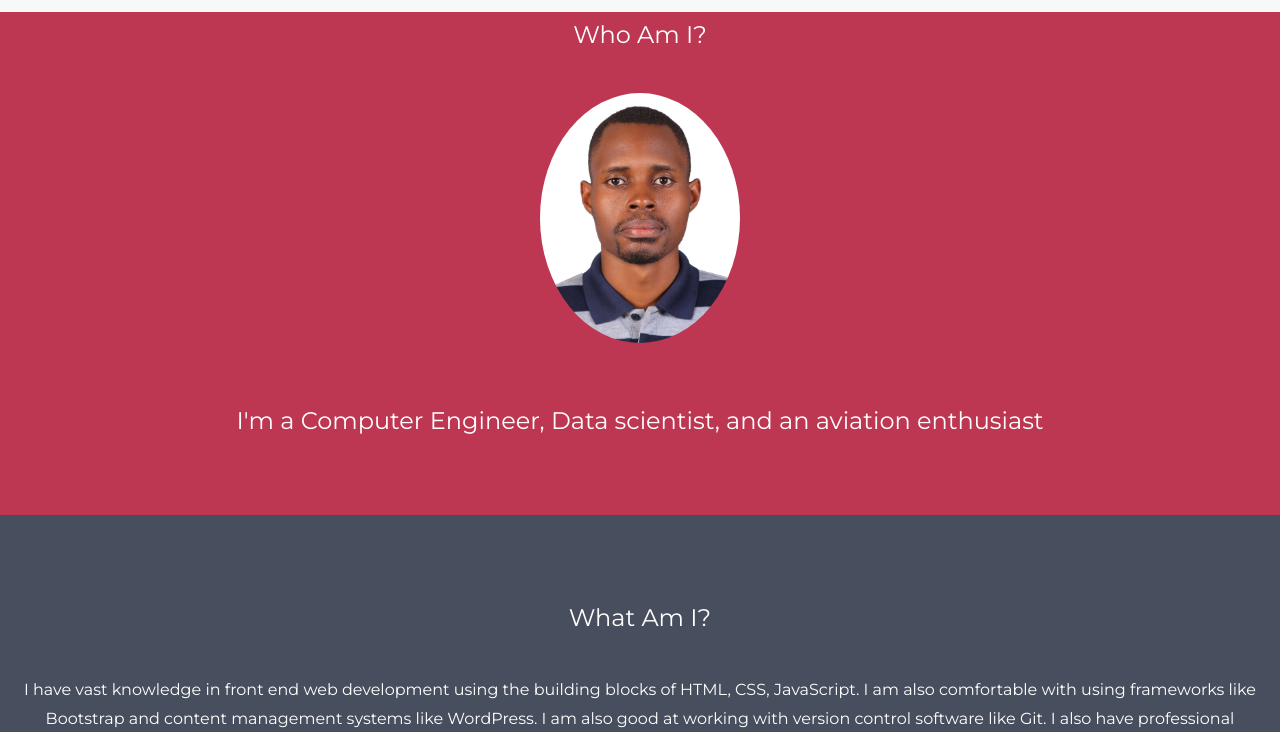
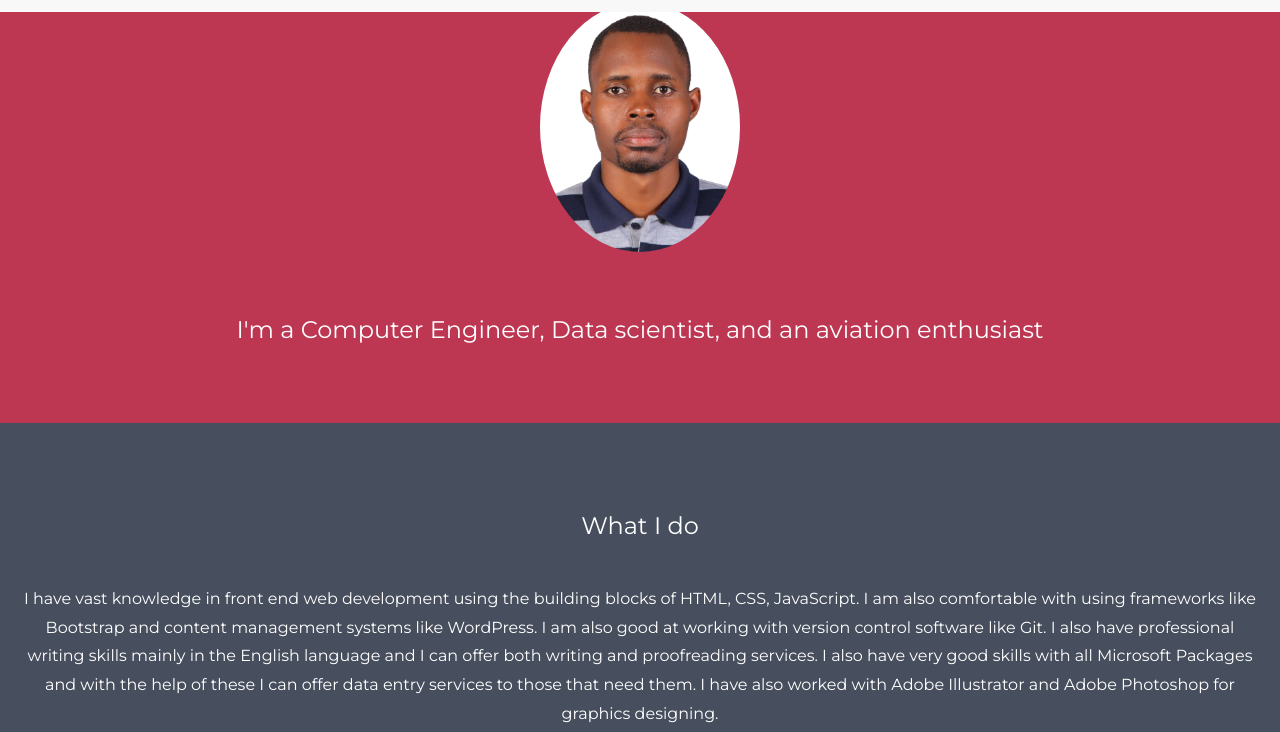
Before and after one commit to Daniel-Ssendiwala/myprofile, a plain HTML site: page index.html in a window 1280 px wide. Shown: the part 68-800 px from the top of the page. Drawn offline with nearby package versions, Linux system fonts and the light colour scheme; files that its build step writes are made by us from their sources; files whose address does not match are found by name.

Commit message:
Updated What section

```diff
--- a/index.html
+++ b/index.html
@@ -37,14 +37,14 @@
 
 <!-- First Container -->
 <div id="who" class="container-fluid bg-1 text-center">
-  <h3  class="margin">Who Am I?</h3>
+  <!-- <h3  class="margin">Who Am I?</h3> -->
   <img src="./img/dan.jpg" class="img-responsive img-circle margin" style="display:inline" alt="Dan" width="200" height="200">
   <h3>I'm a Computer Engineer, Data scientist, and an aviation enthusiast</h3>
 </div>
 
 <!-- Second Container -->
 <div id="what" class="container-fluid bg-2 text-center">
-  <h3 class="margin">What Am I?</h3>
+  <h3 class="margin">What I do</h3>
   <p>I have vast knowledge in front end web development using the building blocks of HTML, CSS, JavaScript. I am also comfortable with using frameworks like Bootstrap and content management systems like WordPress. I am also good at working with version control software like Git. I also have professional writing skills mainly in the English language and I can offer both writing and proofreading services. I also have very good skills with all Microsoft Packages and with the help of these I can offer data entry services to those that need them. I have also worked with Adobe Illustrator and Adobe Photoshop for graphics designing.</p>
   <!-- <a href="#" class="btn btn-default btn-lg">
     <span class="glyphicon glyphicon-search"></span> Search
```
